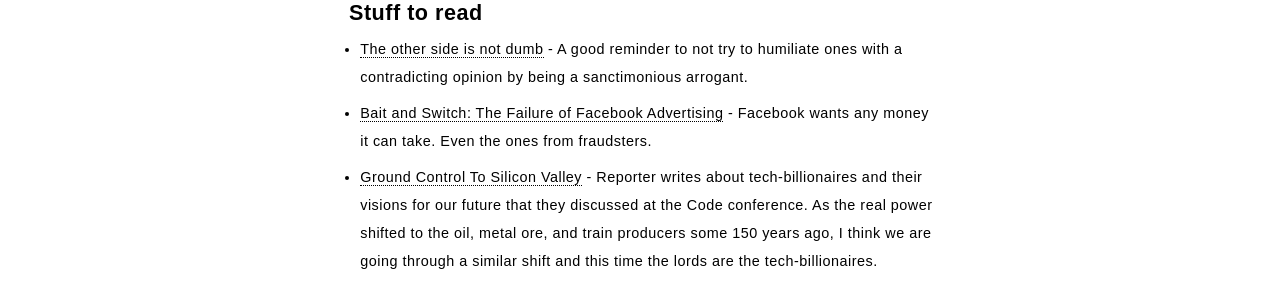
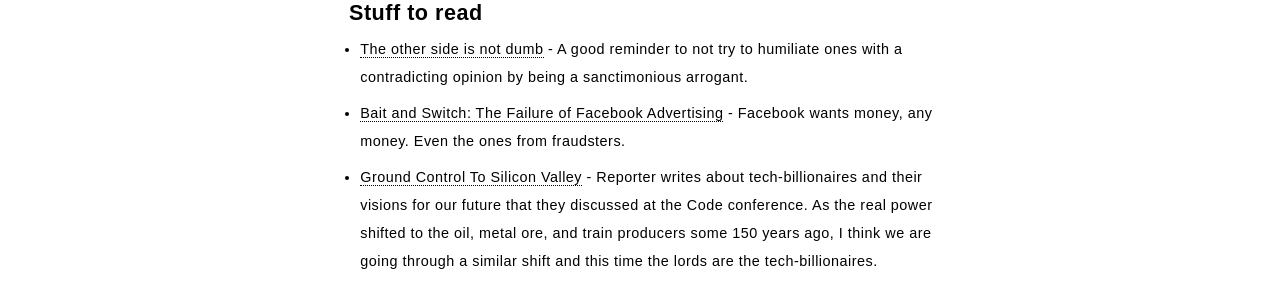
Before and after one commit to hetuashara/hetuashara.github.io, a Jekyll site: the page built from _posts/2016-07-03-Stuff-I-liked-this-week.markdown, in a window 1280 px wide. Shown: the part 459-756 px from the top of the page. Built offline with Jekyll 4.4.1, drawn with Linux system fonts in a browser that asks for light colours.

Commit message:
Update 2016-07-03-Stuff-I-liked-this-week.markdown

```diff
--- a/_posts/2016-07-03-Stuff-I-liked-this-week.markdown
+++ b/_posts/2016-07-03-Stuff-I-liked-this-week.markdown
@@ -6,7 +6,7 @@
 ---
 # Stuff to read
 1. [The other side is not dumb](https://medium.com/@SeanBlanda/the-other-side-is-not-dumb-2670c1294063#.f309cmmp7) - A good reminder to not try to humiliate ones with a contradicting opinion by being a sanctimonious arrogant.
-2. [Bait and Switch: The Failure of Facebook Advertising](https://medium.com/@hunchly/bait-and-switch-the-failure-of-facebook-advertising-an-osint-investigation-37d693b2a858#.z2dwsiygz) - Facebook wants any money it can take. Even the ones from fraudsters.
+2. [Bait and Switch: The Failure of Facebook Advertising](https://medium.com/@hunchly/bait-and-switch-the-failure-of-facebook-advertising-an-osint-investigation-37d693b2a858#.z2dwsiygz) - Facebook wants money, any money. Even the ones from fraudsters.
 3. [Ground Control To Silicon Valley](https://www.buzzfeed.com/nitashatiku/ground-control-to-silicon-valley) - Reporter writes about tech-billionaires and their visions for our future that they discussed at the Code conference. As the real power shifted to the oil, metal ore, and train producers some 150 years ago, I think we are going through a similar shift and this time the lords are the tech-billionaires.
 4. [How <s>Technology</s> Social Media Hijacks People’s Minds](https://medium.com/swlh/how-technology-hijacks-peoples-minds-from-a-magician-and-google-s-design-ethicist-56d62ef5edf3#.svwo0wmg2) - An ex-google design employee goes into details about how the modern social networks get their hooks into unsuspecting users. The below quoted line is the one that should be drilled into people's mind.
 
```
